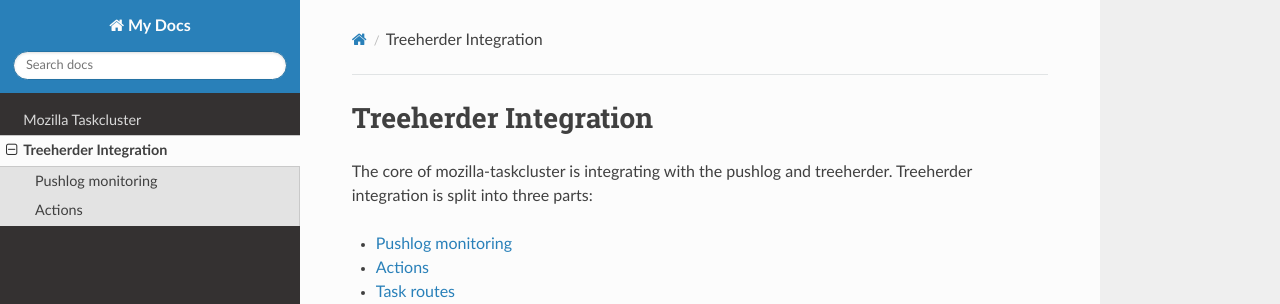
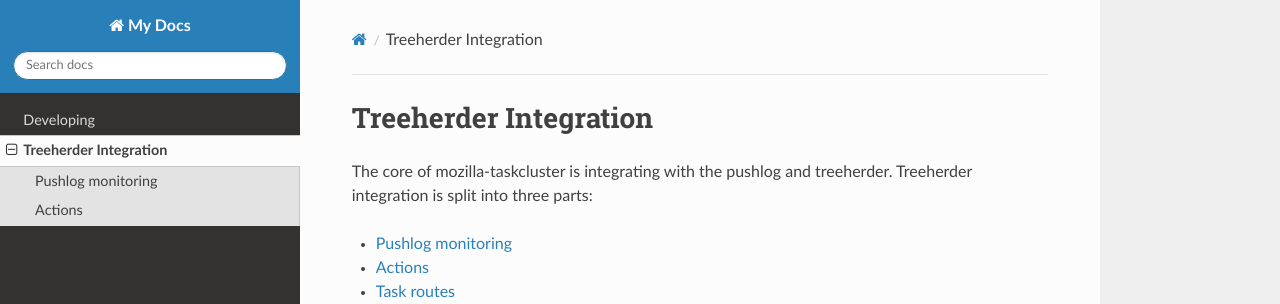
Before and after one commit to taskcluster/mozilla-taskcluster, an MkDocs documentation site: the page built from docs/treeherder.md, in a window 1280 px wide. Shown: the top 304 px of the page. Built offline with MkDocs 1.6.1, drawn with Linux system fonts in a browser that asks for light colours; nearby versions of some CDN libraries.

Commit message:
move index doc to developing

```diff
--- a/docs/index.md
+++ b/docs/developing.md
@@ -1,6 +1,6 @@
-# Mozilla Taskcluster
-
-## Developing
+---
+title: Developing
+---
 
 Development can be setup locally but the intended environment is fig.
 
```
